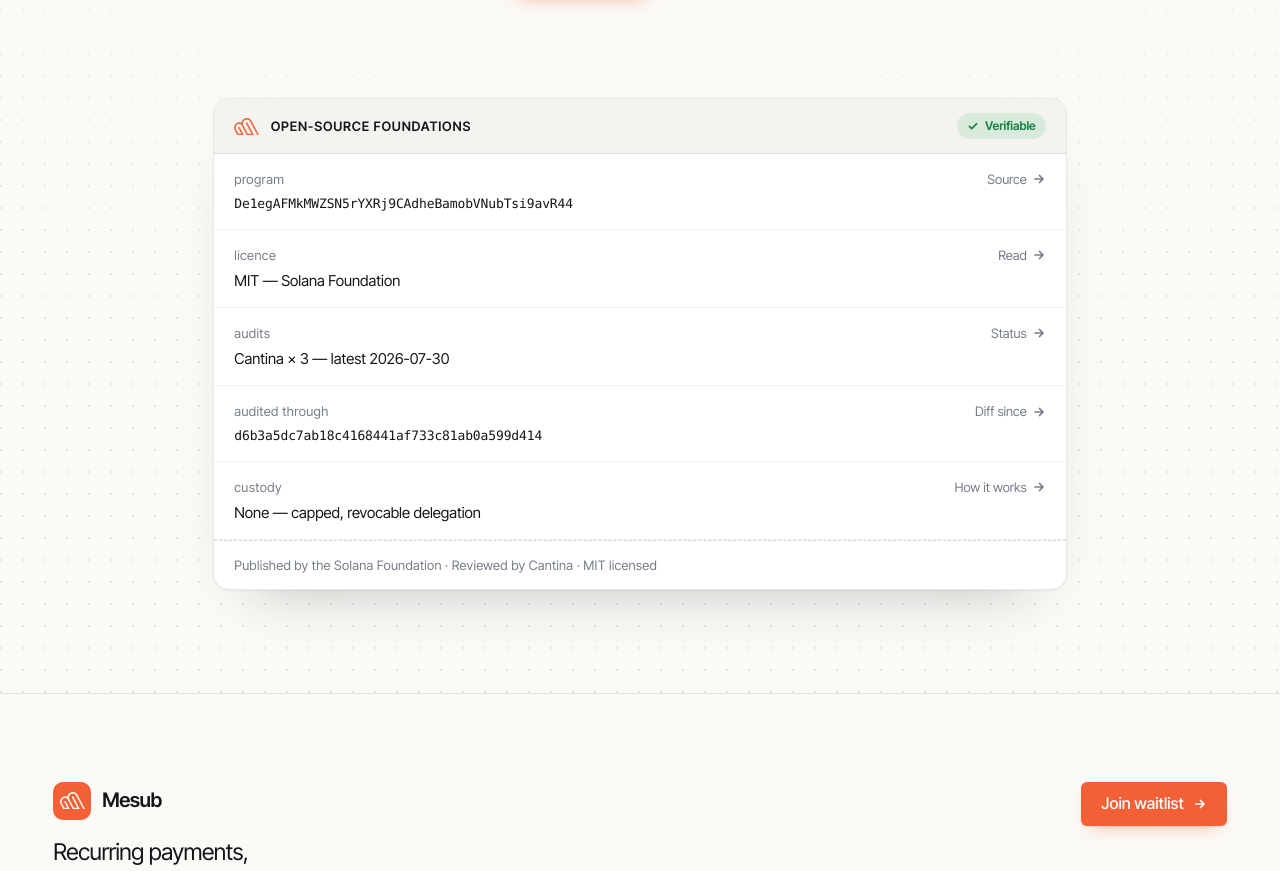
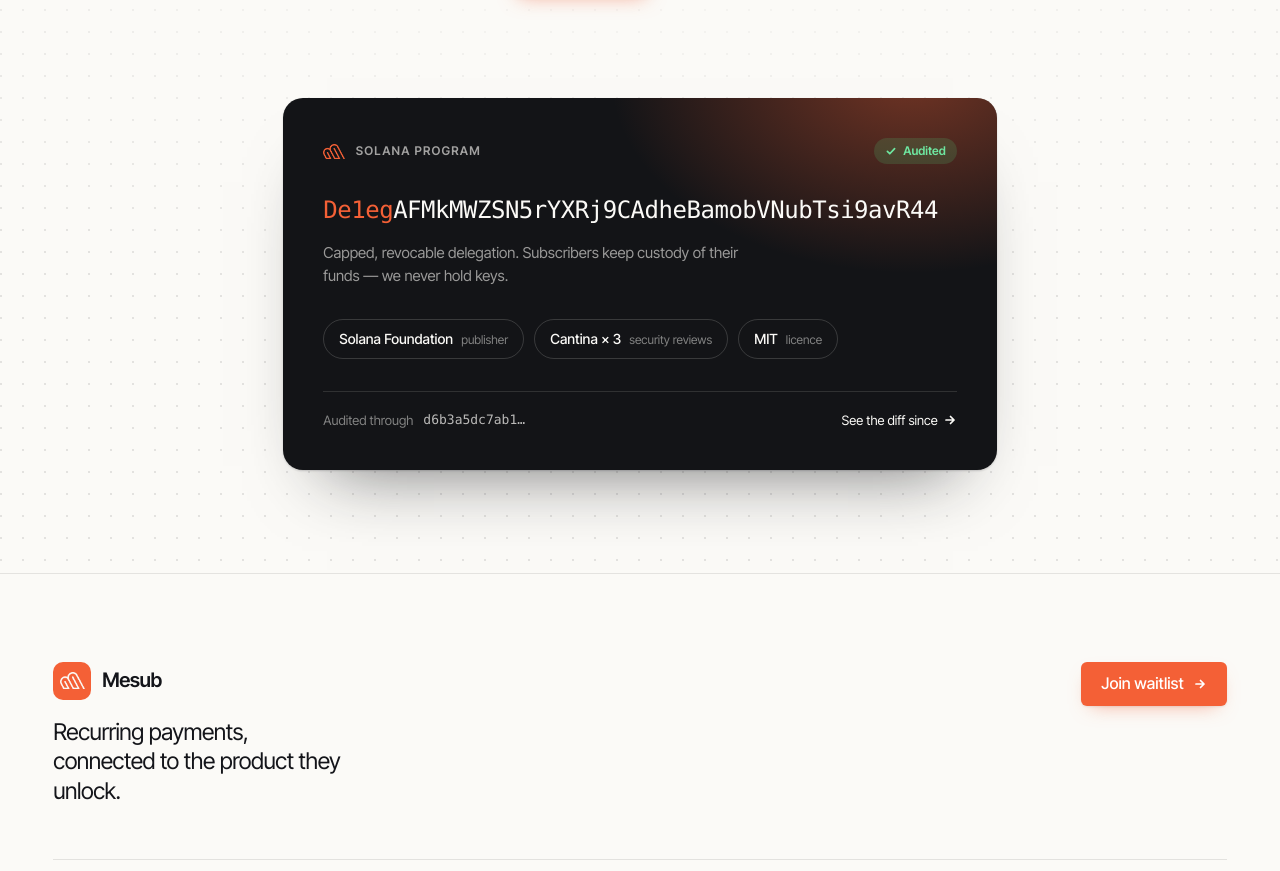
Before and after one commit to Mesub-io/landing-page, a Next.js app: page / in a window 1280 px wide. Shown: the part 3664-4535 px from the top of the page. Built offline with nearby package versions, Linux system fonts and the light colour scheme.

Commit message:
Replace the record table with a program card, keep the footer on paper

```diff
--- a/app/globals.css
+++ b/app/globals.css
@@ -1588,7 +1588,7 @@ button {
 }
 
 .footer-columns a:hover {
-  color: var(--ink);
+  color: var(--accent);
 }
 
 .footer-bottom {
@@ -1791,132 +1791,177 @@ button {
 /* The mark is 3:2, so it is sized by height and centred: the tile stays square. */
 .brand-tile .mark {
   height: 17px;
-}/* --- The record, as an object --------------------------------------------- */
-
-
+}/* --- The program card -----------------------------------------------------
+   Not a table: one identifier set large, the credentials that vouch for it,
+   and a single footnote. Dark, like the editor upstairs. */
 
 .attest {
   margin: clamp(64px, 8vw, 100px) auto 0;
-  max-width: 920px;
+  max-width: 780px;
   padding-inline: var(--nav-gutter);
   position: relative;
 }
 
-.attest-card {
-  background: var(--surface);
-  border: 1px solid var(--line);
-  border-radius: var(--radius-lg);
+.program-card {
+  background: #131417;
+  border-radius: 20px;
   box-shadow:
-    0 1px 2px rgb(20 21 26 / 4%),
-    0 30px 60px -40px rgb(20 21 26 / 34%);
+    0 1px 2px rgb(20 21 26 / 18%),
+    0 40px 70px -44px rgb(20 21 26 / 65%);
   overflow: hidden;
+  padding: clamp(26px, 3.4vw, 40px);
+  position: relative;
   text-align: left;
 }
 
-.attest-bar {
-  align-items: center;
-  background: var(--surface-sunk);
-  border-bottom: 1px solid var(--line);
-  display: flex;
-  flex-wrap: wrap;
-  gap: 10px 16px;
+/* A single warm light in the corner, the same one the footer uses. */
+.program-card::before {
+  background: radial-gradient(
+    62% 78% at 88% -6%,
+    color-mix(in srgb, var(--accent) 42%, transparent) 0%,
+    transparent 68%
+  );
+  content: '';
+  inset: 0;
+  pointer-events: none;
+  position: absolute;
+}
+
+.program-head {
+  align-items: center;
+  display: flex;
+  gap: 14px;
   justify-content: space-between;
-  padding: 14px 20px;
-}
-
-.attest-bar-left {
-  align-items: center;
-  color: var(--ink);
+  position: relative;
+}
+
+.program-label {
+  align-items: center;
+  color: color-mix(in srgb, var(--paper) 62%, transparent);
   display: inline-flex;
-  font-size: 0.8125rem;
+  font-size: 0.75rem;
   font-weight: 600;
-  gap: 11px;
-  letter-spacing: 0.06em;
+  gap: 10px;
+  letter-spacing: 0.1em;
   text-transform: uppercase;
 }
 
-.attest-logo {
+.program-logo {
   color: var(--accent);
-  height: 17px;
-}
-
-.attest-badge {
-  align-items: center;
-  background: color-mix(in srgb, #16a34a 12%, transparent);
+  height: 15px;
+}
+
+.program-badge {
+  align-items: center;
+  background: color-mix(in srgb, #4ade80 16%, transparent);
   border-radius: 999px;
-  color: #15803d;
+  color: #6ee7a0;
   display: inline-flex;
   font-size: 0.75rem;
   font-weight: 600;
   gap: 6px;
-  padding: 4px 10px;
-}
-
-.attest-rows {
-  margin: 0;
-}
-
-.attest-row {
+  padding: 4px 11px;
+}
+
+/* The address is the object. It is a vanity key, so the prefix gets the accent. */
+.program-address {
+  color: var(--paper);
+  font-family: ui-monospace, SFMono-Regular, Menlo, Consolas, monospace;
+  font-size: clamp(1rem, 2.1vw, 1.5rem);
+  letter-spacing: -0.02em;
+  line-height: 1.35;
+  margin: clamp(20px, 2.6vw, 30px) 0 0;
+  overflow-wrap: anywhere;
+  position: relative;
+}
+
+.program-prefix {
+  color: var(--accent);
+}
+
+.program-note {
+  color: color-mix(in srgb, var(--paper) 58%, transparent);
+  font-size: 0.9375rem;
+  line-height: 1.55;
+  margin: 14px 0 0;
+  max-width: 52ch;
+  position: relative;
+}
+
+.program-credentials {
+  display: flex;
+  flex-wrap: wrap;
+  gap: 10px;
+  list-style: none;
+  margin: clamp(24px, 3vw, 32px) 0 0;
+  padding: 0;
+  position: relative;
+}
+
+.program-credentials a {
   align-items: baseline;
-  border-bottom: 1px solid var(--line-soft);
-  display: grid;
-  gap: 4px 20px;
-  grid-template-columns: 1fr auto;
-  padding: 15px 20px;
-}
-
-.attest-row dt {
-  color: var(--ink-muted);
+  border: 1px solid color-mix(in srgb, var(--paper) 16%, transparent);
+  border-radius: 999px;
+  display: inline-flex;
+  gap: 8px;
+  padding: 8px 15px;
+  transition:
+    background-color var(--fast) var(--ease),
+    border-color var(--fast) var(--ease);
+}
+
+.program-credentials a:hover {
+  background: color-mix(in srgb, var(--paper) 8%, transparent);
+  border-color: color-mix(in srgb, var(--paper) 30%, transparent);
+}
+
+.credential-name {
+  color: var(--paper);
+  font-size: 0.875rem;
+  font-weight: 500;
+}
+
+.credential-role {
+  color: color-mix(in srgb, var(--paper) 48%, transparent);
+  font-size: 0.75rem;
+}
+
+.program-foot {
+  align-items: center;
+  border-top: 1px solid color-mix(in srgb, var(--paper) 12%, transparent);
+  color: color-mix(in srgb, var(--paper) 48%, transparent);
+  display: flex;
+  flex-wrap: wrap;
   font-size: 0.8125rem;
-  letter-spacing: 0.03em;
-}
-
-.attest-value {
-  color: var(--ink);
-  font-size: 0.9375rem;
-  margin: 0;
-  min-width: 0;
-  overflow-wrap: anywhere;
-}/* Addresses and commit hashes are identifiers: monospace, and a touch smaller
-   so a 44-character key still fits on one line. */
-
-
-.attest-value.is-mono {
+  gap: 6px 10px;
+  margin: clamp(24px, 3vw, 32px) 0 0;
+  padding-top: 18px;
+  position: relative;
+}
+
+.program-foot code {
+  color: color-mix(in srgb, var(--paper) 72%, transparent);
   font-family: ui-monospace, SFMono-Regular, Menlo, Consolas, monospace;
-  font-size: 0.8125rem;
-  letter-spacing: -0.01em;
-}
-
-.attest-row a {
-  align-items: center;
-  color: var(--ink-muted);
+}
+
+.program-foot a {
+  align-items: center;
+  color: var(--paper);
   display: inline-flex;
-  font-size: 0.8125rem;
   gap: 5px;
-  grid-column: -2;
-  grid-row: 1;
+  margin-left: auto;
   transition: color var(--fast) var(--ease);
   white-space: nowrap;
 }
 
-.attest-row a:hover {
+.program-foot a:hover {
   color: var(--accent);
 }
 
-.attest-row a svg {
+.program-foot a svg {
   transition: transform var(--base) var(--ease);
 }
 
-.attest-row a:hover svg {
+.program-foot a:hover svg {
   transform: translateX(3px);
-}/* The signatories, stamped along the bottom edge. */
-
-
-.attest-seal {
-  border-top: 1px dashed var(--line-strong);
-  color: var(--ink-muted);
-  font-size: 0.8125rem;
-  letter-spacing: 0.02em;
-  margin: 0;
-  padding: 14px 20px;
-}
+}
--- a/components/closing.tsx
+++ b/components/closing.tsx
@@ -30,37 +30,49 @@ export function Closing() {
         </div>
       </div>
 
-      {/* An artifact rather than a table: chrome on top, identifiers in the
-          middle, and the signatories stamped along the bottom. */}
+      {/* One identifier, its credentials, one footnote. The dark card echoes
+          the editor upstairs, so the two read as the same product. */}
       <div className="attest">
-        <div className="attest-card">
-          <div className="attest-bar">
-            <span className="attest-bar-left">
-              <Logo className="attest-logo" />
-              {closing.attestTitle}
+        <div className="program-card">
+          <div className="program-head">
+            <span className="program-label">
+              <Logo className="program-logo" />
+              {closing.program.label}
             </span>
-            <span className="attest-badge">
+            <span className="program-badge">
               <svg width="12" height="12" viewBox="0 0 14 14" fill="none" aria-hidden="true">
-                <path d="M2.8 7.4 5.6 10.2 11.2 4.2" stroke="currentColor" strokeWidth="1.9" strokeLinecap="round" strokeLinejoin="round" />
+                <path d="M2.8 7.4 5.6 10.2 11.2 4.2" stroke="currentColor" strokeWidth="2" strokeLinecap="round" strokeLinejoin="round" />
               </svg>
-              Verifiable
+              {closing.program.badge}
             </span>
           </div>
 
-          <dl className="attest-rows">
-            {closing.rows.map((row) => (
-              <div className="attest-row" key={row.label}>
-                <dt>{row.label}</dt>
-                <dd className={row.mono ? 'attest-value is-mono' : 'attest-value'}>{row.value}</dd>
-                <a href={row.link.href} rel="noreferrer" target="_blank">
-                  {row.link.label}
-                  <Arrow />
+          <p className="program-address">
+            <span className="program-prefix">{closing.program.prefix}</span>
+            {closing.program.rest}
+          </p>
+
+          <p className="program-note">{closing.program.note}</p>
+
+          <ul className="program-credentials">
+            {closing.program.credentials.map((credential) => (
+              <li key={credential.name}>
+                <a href={credential.href} rel="noreferrer" target="_blank">
+                  <span className="credential-name">{credential.name}</span>
+                  <span className="credential-role">{credential.role}</span>
                 </a>
-              </div>
+              </li>
             ))}
-          </dl>
+          </ul>
 
-          <p className="attest-seal">{closing.attestNote}</p>
+          <p className="program-foot">
+            <span>{closing.program.foot.label}</span>
+            <code>{closing.program.foot.value.slice(0, 12)}…</code>
+            <a href={closing.program.foot.link.href} rel="noreferrer" target="_blank">
+              {closing.program.foot.link.label}
+              <Arrow />
+            </a>
+          </p>
         </div>
       </div>
     </section>
--- a/lib/closing.ts
+++ b/lib/closing.ts
@@ -1,9 +1,9 @@
 /**
  * The closing section.
  *
- * The attestation rows are identifiers anyone can check: the program address,
- * the licence, the audit reports and the commit they were run against. None of
- * it is a claim about Mesub's own funding, customers or volume.
+ * The program address, the reviews and the licence are all checkable in the
+ * open-source repository. None of it is a claim about Mesub's own funding,
+ * customers or volume.
  */
 
 import { PLACEHOLDER } from './nav'
@@ -16,35 +16,24 @@ export const closing = {
   subhead: 'Wire the subscribe flow, add the guard, and let the processor take the calendar from there.',
   primary: { label: 'Join waitlist', href: PLACEHOLDER },
   secondary: { label: 'Talk to us', href: PLACEHOLDER },
-  attestTitle: 'Open-source foundations',
-  attestNote: 'Published by the Solana Foundation · Reviewed by Cantina · MIT licensed',
-  rows: [
-    {
-      label: 'program',
-      value: 'De1egAFMkMWZSN5rYXRj9CAdheBamobVNubTsi9avR44',
-      mono: true,
-      link: { label: 'Source', href: REPO },
+
+  /** The card under the fold: one identifier, its credentials, one footnote. */
+  program: {
+    label: 'Solana program',
+    badge: 'Audited',
+    /** The address is a vanity key: it opens on `De1eg`. */
+    prefix: 'De1eg',
+    rest: 'AFMkMWZSN5rYXRj9CAdheBamobVNubTsi9avR44',
+    note: 'Capped, revocable delegation. Subscribers keep custody of their funds — we never hold keys.',
+    credentials: [
+      { name: 'Solana Foundation', role: 'publisher', href: REPO },
+      { name: 'Cantina × 3', role: 'security reviews', href: `${REPO}/blob/main/audits/AUDIT_STATUS.md` },
+      { name: 'MIT', role: 'licence', href: `${REPO}/blob/main/LICENSE` },
+    ],
+    foot: {
+      label: 'Audited through',
+      value: AUDITED_COMMIT,
+      link: { label: 'See the diff since', href: `${REPO}/compare/${AUDITED_COMMIT}...main` },
     },
-    {
-      label: 'licence',
-      value: 'MIT — Solana Foundation',
-      link: { label: 'Read', href: `${REPO}/blob/main/LICENSE` },
-    },
-    {
-      label: 'audits',
-      value: 'Cantina × 3 — latest 2026-07-30',
-      link: { label: 'Status', href: `${REPO}/blob/main/audits/AUDIT_STATUS.md` },
-    },
-    {
-      label: 'audited through',
-      value: AUDITED_COMMIT,
-      mono: true,
-      link: { label: 'Diff since', href: `${REPO}/compare/${AUDITED_COMMIT}...main` },
-    },
-    {
-      label: 'custody',
-      value: 'None — capped, revocable delegation',
-      link: { label: 'How it works', href: `${REPO}#overview` },
-    },
-  ],
+  },
 }
```
